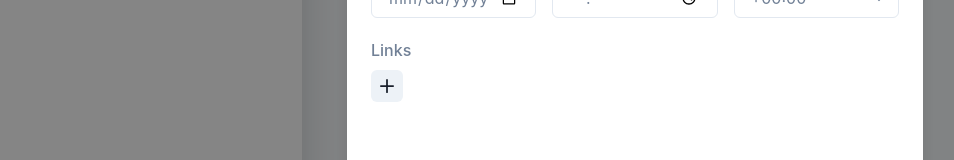
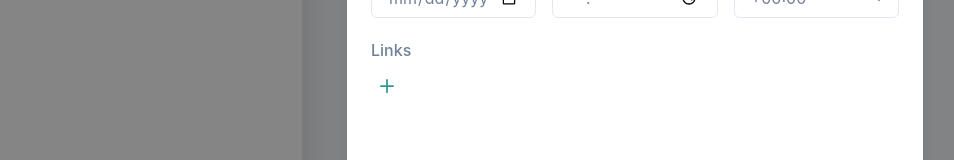
Before and after one commit to 4ndrs/timezoned-events, a Next.js app: page / in a window 1280 px wide. Both pictures are taken after a click on the button "Add event". Shown: the part 466-626 px from the top of the page, without its empty margins (5-959 px from the left). Built offline with nearby package versions, Linux system fonts and the light colour scheme.

Commit message:
Change LinksInput's add button styles

```diff
--- a/components/LinksInput.tsx
+++ b/components/LinksInput.tsx
@@ -51,6 +51,8 @@ const LinksInput = ({ id, value = [], onChange }: Props) => {
             aria-label="Add a new link"
             icon={<AddIcon />}
             size="sm"
+            variant="ghost"
+            color="teal.500"
             onClick={() => setAddUrlIsOpen(true)}
           />
         </WrapItem>
```
